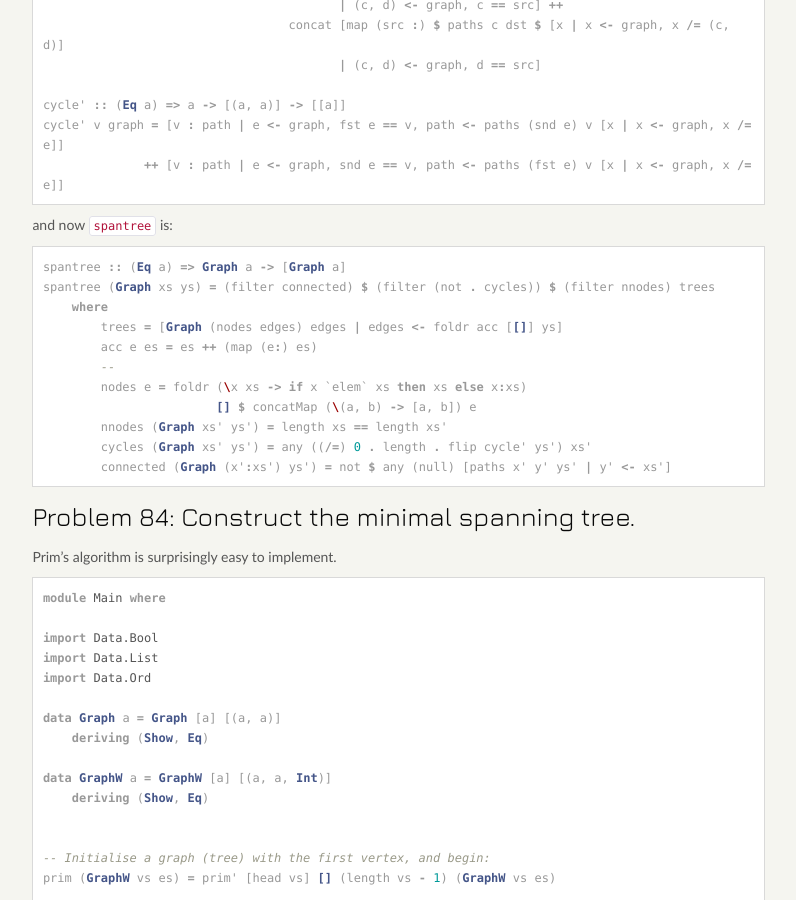
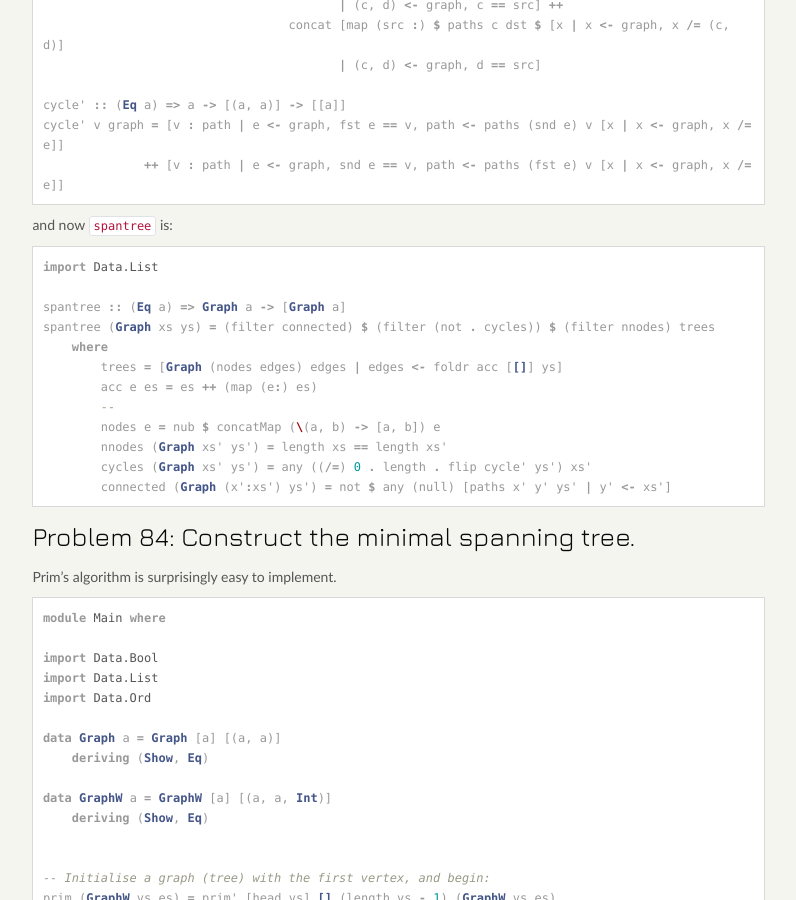
Before and after one commit to mfukar/mfukar.github.com, a Jekyll site: the page built from _posts/2015-09-15-haskellxii.md, in a window 1280 px wide and 900 px high, scrolled down 982 px. Shown: the whole window, without its empty margins (77-873 px from the left). Built offline with Jekyll 4.4.1, drawn with Linux system fonts in a browser that asks for light colours; some web fonts are replaced; Markdown is read by kramdown in place of the engine named in the settings; comment, search, counter and statistics services are not loaded.

Commit message:
Simplify the foldr expression

````diff
--- a/_posts/2015-09-15-haskellxii.md
+++ b/_posts/2015-09-15-haskellxii.md
@@ -65,14 +65,15 @@ cycle' v graph = [v : path | e <- graph, fst e == v, path <- paths (snd e) v [x
 and now `spantree` is:
 
 ```haskell
+import Data.List
+
 spantree :: (Eq a) => Graph a -> [Graph a]
 spantree (Graph xs ys) = (filter connected) $ (filter (not . cycles)) $ (filter nnodes) trees
     where
         trees = [Graph (nodes edges) edges | edges <- foldr acc [[]] ys]
         acc e es = es ++ (map (e:) es)
         --
-        nodes e = foldr (\x xs -> if x `elem` xs then xs else x:xs)
-                        [] $ concatMap (\(a, b) -> [a, b]) e
+        nodes e = nub $ concatMap (\(a, b) -> [a, b]) e
         nnodes (Graph xs' ys') = length xs == length xs'
         cycles (Graph xs' ys') = any ((/=) 0 . length . flip cycle' ys') xs'
         connected (Graph (x':xs') ys') = not $ any (null) [paths x' y' ys' | y' <- xs']
````
